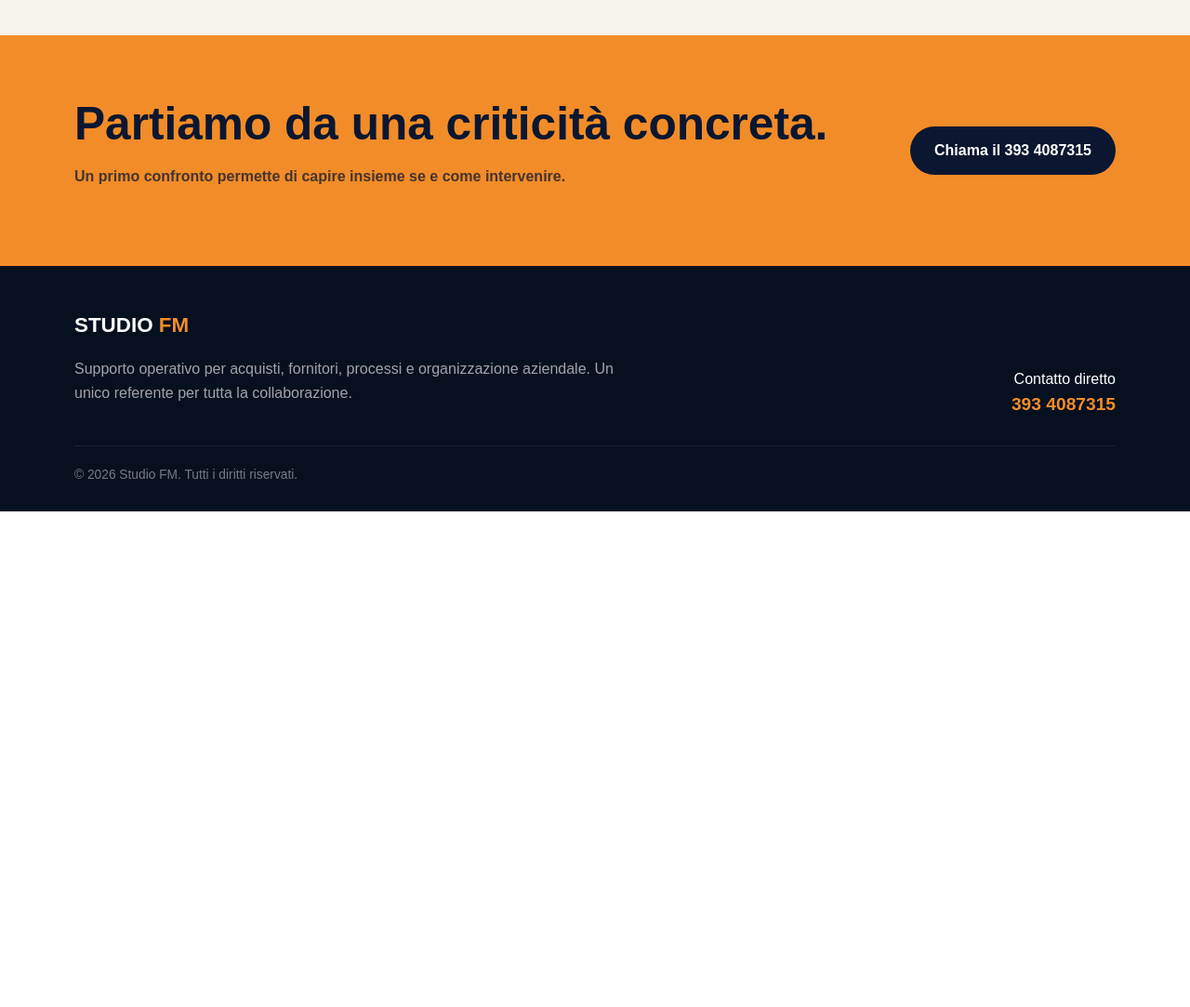
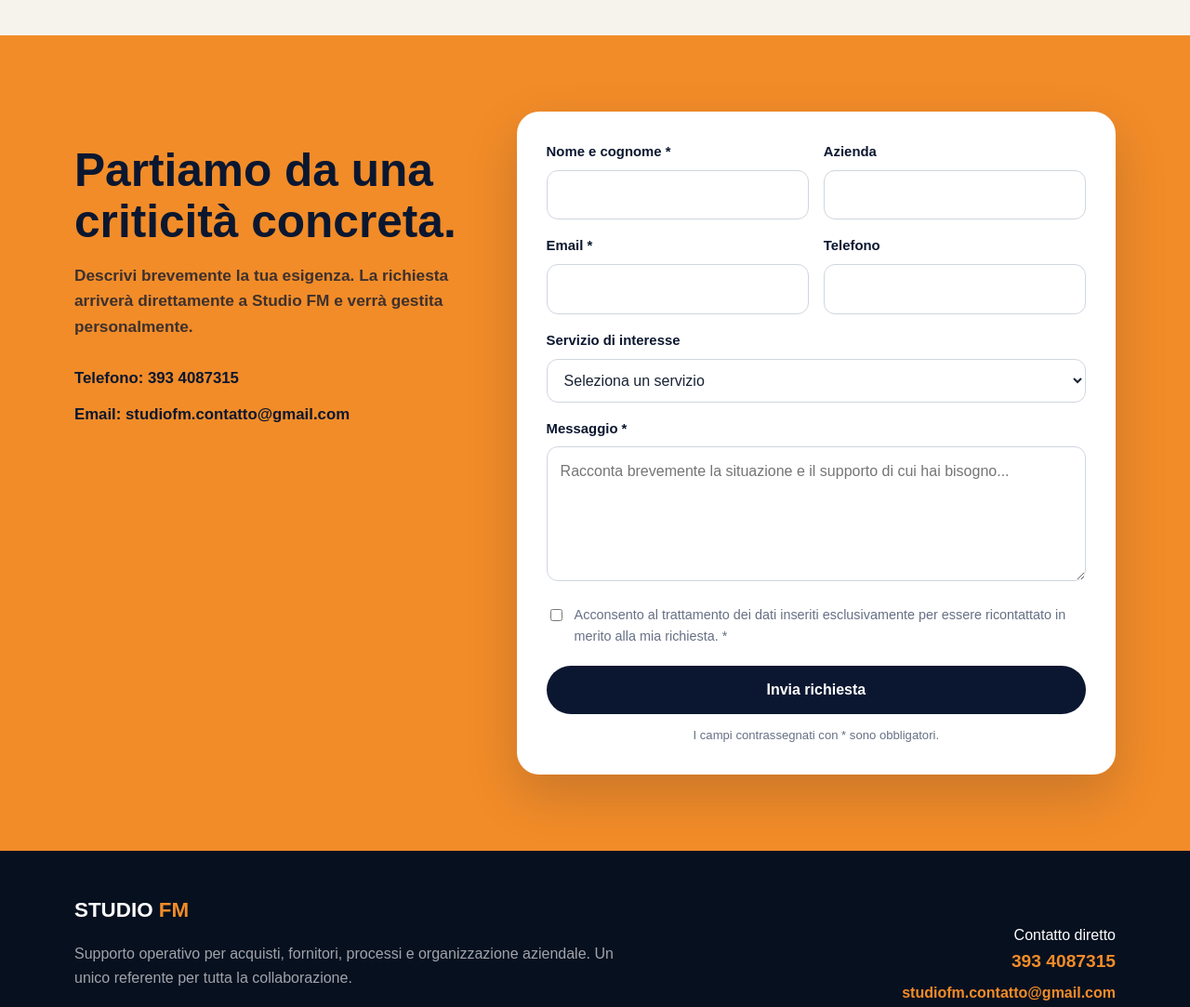
Before and after one commit to studio-fm/studio-fm.github.io, a plain HTML site: page index.html in a window 1280 px wide. Shown: the part 4240-5323 px from the top of the page at 93% size. Before the commit the page ends 4790 px from the top, so only its background shows below. Drawn offline with Linux system fonts and the light colour scheme.

Commit message:
Update index.html

```diff
--- a/index.html
+++ b/index.html
@@ -159,6 +159,30 @@ footer{background:#07101f;color:#fff;padding:46px 0 28px}.foot{display:flex;just
   .contact-actions .btn{flex:1 1 0;padding-left:15px;padding-right:15px;white-space:nowrap}
 }
 
+
+/* Modulo contatti */
+.contact-section{background:var(--o);padding:82px 0}
+.contact-grid{display:grid;grid-template-columns:.8fr 1.2fr;gap:46px;align-items:start}
+.contact-copy h2{color:var(--n);margin-bottom:16px}
+.contact-copy p{color:rgba(11,23,48,.78);font-size:1.08rem;font-weight:700}
+.contact-direct{margin-top:28px;display:flex;flex-direction:column;gap:12px}
+.contact-direct a{display:inline-flex;align-items:center;gap:10px;color:var(--n);font-weight:900;font-size:1.05rem}
+.contact-form{background:#fff;border-radius:24px;padding:32px;box-shadow:0 22px 55px rgba(11,23,48,.18)}
+.form-row{display:grid;grid-template-columns:1fr 1fr;gap:16px}
+.form-field{margin-bottom:17px}
+.form-field label{display:block;margin-bottom:7px;color:var(--n);font-weight:900;font-size:.93rem}
+.form-field input,.form-field select,.form-field textarea{width:100%;border:1px solid #cfd6df;border-radius:12px;background:#fff;color:var(--t);font:inherit;padding:13px 14px;outline:none;transition:border-color .2s ease,box-shadow .2s ease}
+.form-field input:focus,.form-field select:focus,.form-field textarea:focus{border-color:var(--o);box-shadow:0 0 0 4px rgba(242,140,40,.16)}
+.form-field textarea{min-height:145px;resize:vertical}
+.privacy-check{display:flex;gap:10px;align-items:flex-start;margin:4px 0 20px;color:var(--m);font-size:.9rem}
+.privacy-check input{margin-top:5px;flex:0 0 auto}
+.contact-form .submit-btn{width:100%;border:0;background:var(--n);color:#fff;cursor:pointer;font-size:1rem}
+.contact-form .submit-btn:hover{background:var(--n2);transform:translateY(-1px)}
+.form-note{margin:12px 0 0;font-size:.82rem;color:var(--m);text-align:center}
+.hp-field{position:absolute;left:-9999px;opacity:0;pointer-events:none}
+@media(max-width:900px){.contact-grid{grid-template-columns:1fr}}
+@media(max-width:620px){.form-row{grid-template-columns:1fr}.contact-form{padding:24px}.contact-section{padding:68px 0}}
+
 </style>
 </head>
 <body>
@@ -260,10 +284,75 @@ footer{background:#07101f;color:#fff;padding:46px 0 28px}.foot{display:flex;just
   </div>
 </section>
 
-<section class="cta" id="contatti">
-  <div class="wrap cta-in">
-    <div><h2>Partiamo da una criticità concreta.</h2><p>Un primo confronto permette di capire insieme se e come intervenire.</p></div>
-    <a class="btn" href="tel:+393934087315">Chiama il 393 4087315</a>
+<section class="contact-section" id="contatti">
+  <div class="wrap contact-grid">
+    <div class="contact-copy">
+      <span class="ey">Contatti</span>
+      <h2>Partiamo da una criticità concreta.</h2>
+      <p>Descrivi brevemente la tua esigenza. La richiesta arriverà direttamente a Studio FM e verrà gestita personalmente.</p>
+      <div class="contact-direct">
+        <a href="tel:+393934087315">Telefono: 393 4087315</a>
+        <a href="mailto:studiofm.contatto@gmail.com">Email: studiofm.contatto@gmail.com</a>
+      </div>
+    </div>
+
+    <form class="contact-form" action="https://formsubmit.co/studiofm.contatto@gmail.com" method="POST">
+      <input type="hidden" name="_subject" value="Nuova richiesta dal sito Studio FM">
+      <input type="hidden" name="_template" value="table">
+      <input type="hidden" name="_autoresponse" value="Grazie per aver contattato Studio FM. La tua richiesta è stata ricevuta e verrà esaminata il prima possibile.">
+
+      <div class="hp-field" aria-hidden="true">
+        <label for="website">Non compilare questo campo</label>
+        <input type="text" id="website" name="_honey" tabindex="-1" autocomplete="off">
+      </div>
+
+      <div class="form-row">
+        <div class="form-field">
+          <label for="nome">Nome e cognome *</label>
+          <input type="text" id="nome" name="Nome e cognome" autocomplete="name" required>
+        </div>
+        <div class="form-field">
+          <label for="azienda">Azienda</label>
+          <input type="text" id="azienda" name="Azienda" autocomplete="organization">
+        </div>
+      </div>
+
+      <div class="form-row">
+        <div class="form-field">
+          <label for="email">Email *</label>
+          <input type="email" id="email" name="Email" autocomplete="email" required>
+        </div>
+        <div class="form-field">
+          <label for="telefono">Telefono</label>
+          <input type="tel" id="telefono" name="Telefono" autocomplete="tel">
+        </div>
+      </div>
+
+      <div class="form-field">
+        <label for="servizio">Servizio di interesse</label>
+        <select id="servizio" name="Servizio di interesse">
+          <option value="">Seleziona un servizio</option>
+          <option>Check-up Operativo</option>
+          <option>Monitoraggio Ordini</option>
+          <option>Gestione Fornitori</option>
+          <option>Dashboard e Controllo</option>
+          <option>Altro supporto operativo</option>
+        </select>
+      </div>
+
+      <div class="form-field">
+        <label for="messaggio">Messaggio *</label>
+        <textarea id="messaggio" name="Messaggio" placeholder="Racconta brevemente la situazione e il supporto di cui hai bisogno..." required></textarea>
+      </div>
+
+      <label class="privacy-check">
+        <input type="checkbox" name="Consenso privacy" value="Accettato" required>
+        <span>Acconsento al trattamento dei dati inseriti esclusivamente per essere ricontattato in merito alla mia richiesta. *</span>
+      </label>
+
+      <button class="btn submit-btn" type="submit">Invia richiesta</button>
+      <p class="form-note">I campi contrassegnati con * sono obbligatori.</p>
+    </form>
   </div>
 </section>
 </main>
@@ -284,7 +373,7 @@ footer{background:#07101f;color:#fff;padding:46px 0 28px}.foot{display:flex;just
   <div class="wrap">
     <div class="foot">
       <div><div class="brand">STUDIO <b>FM</b></div><p>Supporto operativo per acquisti, fornitori, processi e organizzazione aziendale. Un unico referente per tutta la collaborazione.</p></div>
-      <div class="contact"><span>Contatto diretto</span><a href="tel:+393934087315">393 4087315</a></div>
+      <div class="contact"><span>Contatto diretto</span><a href="tel:+393934087315">393 4087315</a><a href="mailto:studiofm.contatto@gmail.com" style="font-size:1rem;margin-top:5px">studiofm.contatto@gmail.com</a></div>
     </div>
     <div class="copy">© <span id="year"></span> Studio FM. Tutti i diritti riservati.</div>
   </div>
```
